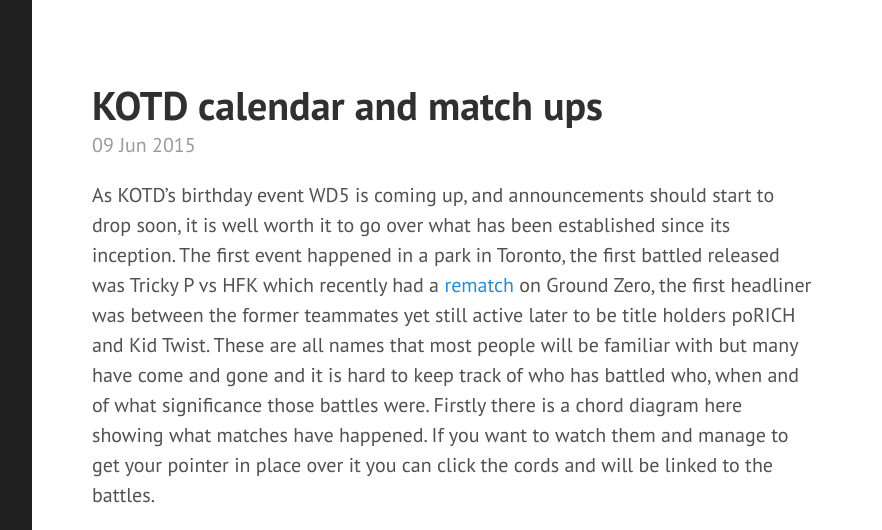
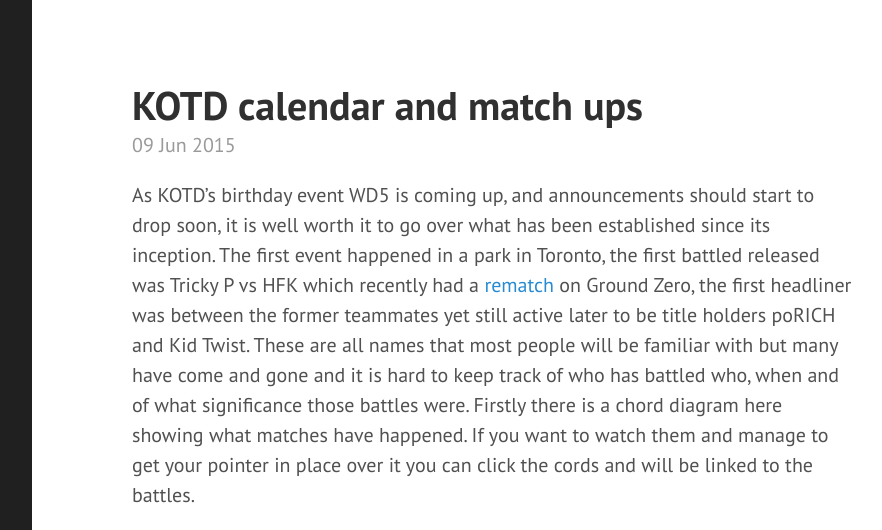
Before and after one commit to battletalks/battletalks.github.io, a Jekyll site: the page built from index.html, in a window 1280 px wide and 1400 px high. Shown: the top 530 px of the window, without its empty margins (328-1210 px from the left). Built offline with Jekyll 4.4.1, drawn with Linux system fonts in a browser that asks for light colours; Markdown is read by kramdown in place of the engine named in the settings; the list of posts is cut into pages by our own code; grey boxes are pictures that could not be loaded.

Commit message:
Update hyde.css

```diff
--- a/public/css/hyde.css
+++ b/public/css/hyde.css
@@ -136,8 +136,8 @@
 
 @media (min-width: 64rem) {
   .content {
-    margin-left: 20rem;
-    margin-right: 2rem;
+    margin-left: 22rem;
+    margin-right: 4rem;
   }
 }
 
```
